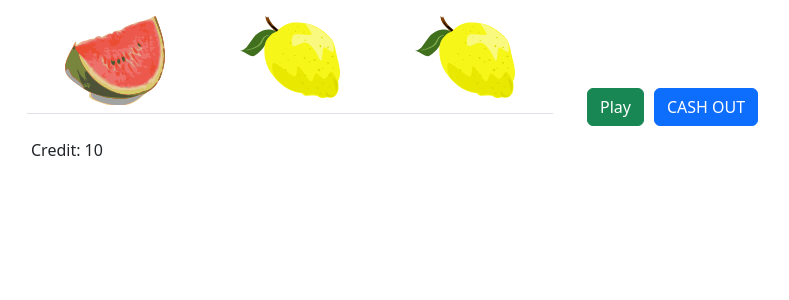
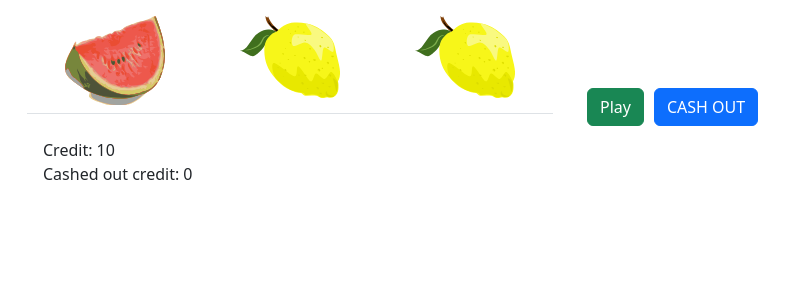
Before and after one commit to seyyedmojtabarezvani/SlotMachine, a Vue app: page / in a window 1280 px wide. Shown: the top 300 px of the page, without its empty margins (75-864 px from the left). Built offline with nearby package versions, Linux system fonts and the light colour scheme.

Commit message:
Cashed out credit added

```diff
--- a/src/components/SlotMachine.vue
+++ b/src/components/SlotMachine.vue
@@ -48,7 +48,10 @@
         </button>
       </div>
     </div>
-    <div class="row mx-4 my-2">Credit: {{ credit }}</div>
+    <div class="row mx-4 my-2">
+      <div>Credit: {{ credit }}</div>
+      <div>Cashed out credit: {{ userCredit }}</div>
+    </div>
   </div>
 </template>
 
@@ -60,6 +63,7 @@ export default {
     const publicPath = process.env.BASE_URL;
 
     let credit = ref(10);
+    let userCredit = ref(0);
 
     let loading = ref(false);
 
@@ -302,6 +306,7 @@ export default {
 
     return {
       credit,
+      userCredit,
       slots,
       firstSignIdx,
       secondSignIdx,
```
